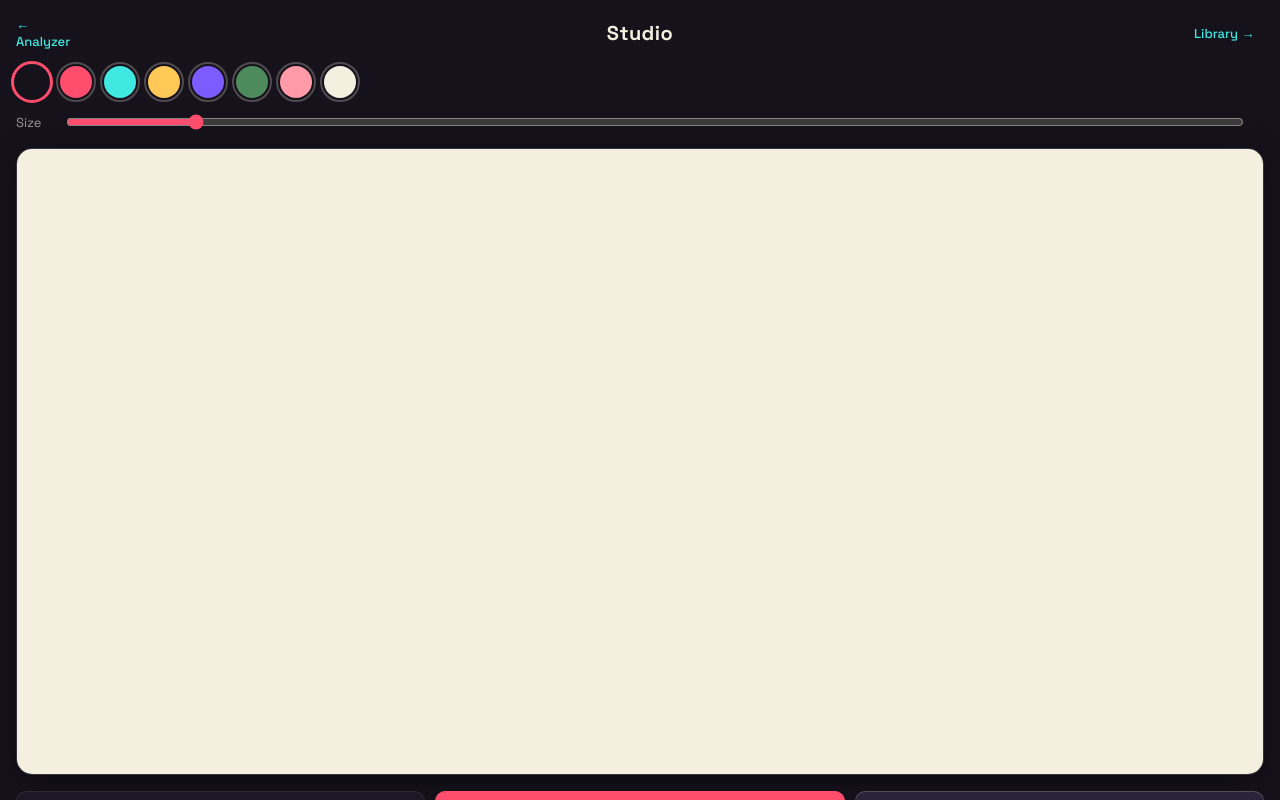
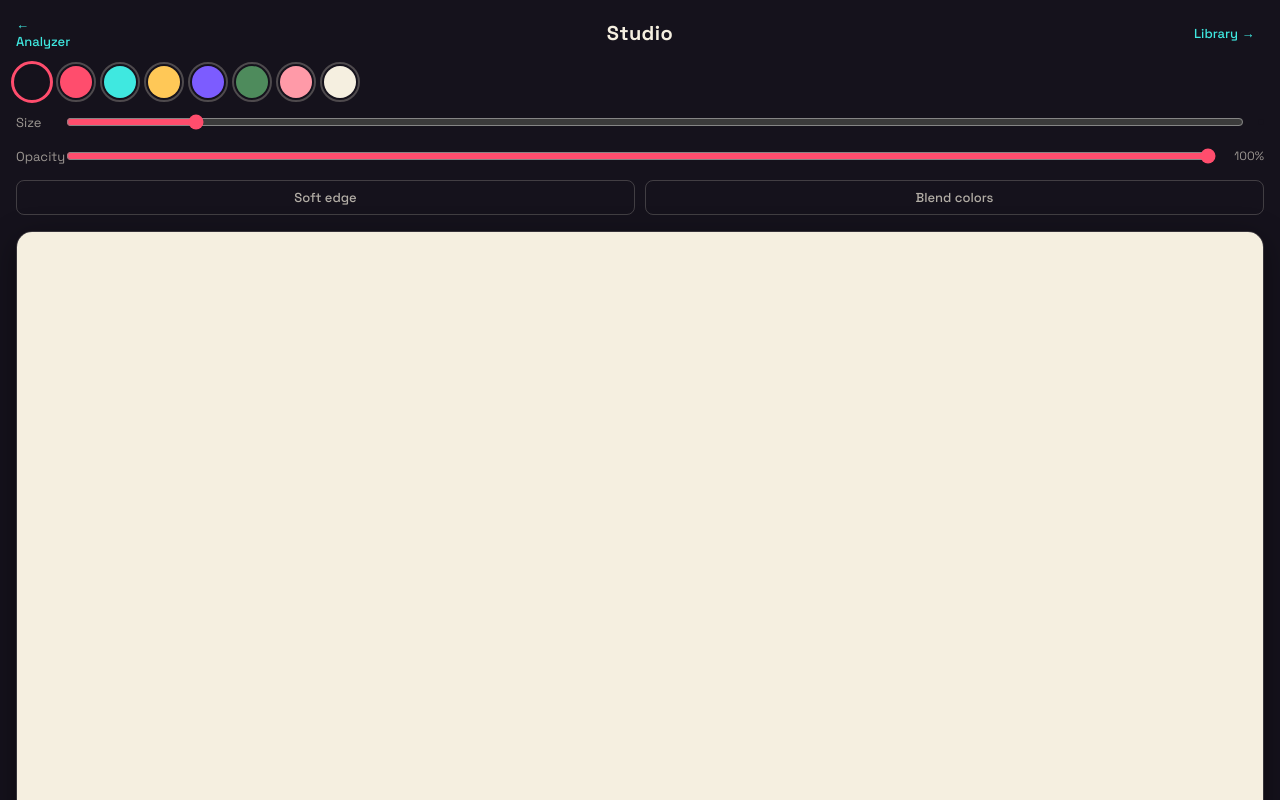
Before and after one commit to MFM-codex/Anime-studio-app, a Next.js app: page /studio in a window 1280 px wide. Shown: the top 800 px of the page. Built offline with nearby package versions, Linux system fonts and the light colour scheme; no server answers.

Commit message:
Add brush engine: smoothing, taper, opacity, soft edge, blend

```diff
--- a/pages/studio.js
+++ b/pages/studio.js
@@ -18,10 +18,15 @@ export default function Studio() {
   const canvasRef = useRef(null);
   const isDrawing = useRef(false);
   const lastPoint = useRef(null);
+  const lastMidPoint = useRef(null);
+  const lastTime = useRef(null);
 
   const [color, setColor] = useState(COLORS[0].value);
   const [size, setSize] = useState(6);
   const [tool, setTool] = useState("brush"); // "brush" | "eraser"
+  const [opacity, setOpacity] = useState(100);
+  const [softBrush, setSoftBrush] = useState(false);
+  const [blendMix, setBlendMix] = useState(false);
   const [history, setHistory] = useState([]);
   const [showSaveBox, setShowSaveBox] = useState(false);
   const [drawingName, setDrawingName] = useState("");
@@ -99,7 +104,10 @@ export default function Studio() {
     e.preventDefault();
     pushHistory();
     isDrawing.current = true;
-    lastPoint.current = getPoint(e);
+    const point = getPoint(e);
+    lastPoint.current = point;
+    lastMidPoint.current = point;
+    lastTime.current = performance.now();
   }
 
   function draw(e) {
@@ -109,14 +117,43 @@ export default function Studio() {
     const ctx = canvas.getContext("2d");
     const point = getPoint(e);
 
+    const now = performance.now();
+    const dt = Math.max(now - (lastTime.current || now), 1);
+    const dx = point.x - lastPoint.current.x;
+    const dy = point.y - lastPoint.current.y;
+    const dist = Math.sqrt(dx * dx + dy * dy);
+    const speed = dist / dt; // px per ms
+
+    const baseWidth = tool === "eraser" ? size * 3 : size;
+    // Faster movement -> thinner line, like a real hand-drawn taper.
+    // No effect on eraser, which should stay a consistent width.
+    const taper = tool === "eraser" ? 1 : Math.max(0.4, 1 - speed * 1.8);
+    const strokeWidth = baseWidth * taper;
+
+    const midPoint = {
+      x: (lastPoint.current.x + point.x) / 2,
+      y: (lastPoint.current.y + point.y) / 2,
+    };
+
+    ctx.save();
+    ctx.globalAlpha = tool === "eraser" ? 1 : opacity / 100;
+    ctx.globalCompositeOperation =
+      tool === "brush" && blendMix ? "multiply" : "source-over";
+    if (tool === "brush" && softBrush) {
+      ctx.filter = `blur(${Math.max(1, strokeWidth * 0.18)}px)`;
+    }
+
     ctx.beginPath();
-    ctx.moveTo(lastPoint.current.x, lastPoint.current.y);
-    ctx.lineTo(point.x, point.y);
+    ctx.moveTo(lastMidPoint.current.x, lastMidPoint.current.y);
+    ctx.quadraticCurveTo(lastPoint.current.x, lastPoint.current.y, midPoint.x, midPoint.y);
     ctx.strokeStyle = tool === "eraser" ? "#F5EFE0" : color;
-    ctx.lineWidth = tool === "eraser" ? size * 3 : size;
+    ctx.lineWidth = strokeWidth;
     ctx.stroke();
+    ctx.restore();
 
     lastPoint.current = point;
+    lastMidPoint.current = midPoint;
+    lastTime.current = now;
   }
 
   function endDraw() {
@@ -175,9 +212,41 @@ export default function Studio() {
     }
   }
 
-  // Fill canvas with paper color on first mount
+  function drawImageOntoCanvas(dataUri) {
+    const canvas = canvasRef.current;
+    const ctx = canvas.getContext("2d");
+    const img = new Image();
+    img.onload = () => {
+      ctx.save();
+      ctx.setTransform(1, 0, 0, 1, 0, 0);
+      ctx.clearRect(0, 0, canvas.width, canvas.height);
+      ctx.drawImage(img, 0, 0, canvas.width, canvas.height);
+      ctx.restore();
+    };
+    img.src = dataUri;
+  }
+
+  // Fill canvas with paper color on first mount, or load a drawing sent
+  // over from the Library ("Edit in Studio").
   useEffect(() => {
-    fillPaper();
+    let pending = null;
+    try {
+      const raw = sessionStorage.getItem("loadIntoStudio");
+      if (raw) {
+        pending = JSON.parse(raw);
+        sessionStorage.removeItem("loadIntoStudio");
+      }
+    } catch (err) {
+      pending = null;
+    }
+
+    if (pending && pending.image_data) {
+      fillPaper();
+      drawImageOntoCanvas(pending.image_data);
+      setDrawingName(pending.name || "");
+    } else {
+      fillPaper();
+    }
     // eslint-disable-next-line react-hooks/exhaustive-deps
   }, []);
 
@@ -254,6 +323,40 @@ export default function Studio() {
                 border: tool === "eraser" ? "1px solid #FFC857" : "none",
               }}
             />
+          </div>
+
+          <div style={styles.sizeRow}>
+            <span style={styles.sizeLabel}>Opacity</span>
+            <input
+              type="range"
+              min="10"
+              max="100"
+              value={opacity}
+              onChange={(e) => setOpacity(Number(e.target.value))}
+              style={styles.slider}
+            />
+            <span style={styles.opacityValue}>{opacity}%</span>
+          </div>
+
+          <div style={styles.toggleRow}>
+            <button
+              onClick={() => setSoftBrush((v) => !v)}
+              style={{
+                ...styles.toggleChip,
+                ...(softBrush ? styles.toggleChipActive : {}),
+              }}
+            >
+              Soft edge
+            </button>
+            <button
+              onClick={() => setBlendMix((v) => !v)}
+              style={{
+                ...styles.toggleChip,
+                ...(blendMix ? styles.toggleChipActive : {}),
+              }}
+            >
+              Blend colors
+            </button>
           </div>
         </div>
 
@@ -413,6 +516,34 @@ const styles = {
     borderRadius: "50%",
     flexShrink: 0,
   },
+  opacityValue: {
+    fontSize: 12,
+    color: "rgba(245,239,224,0.6)",
+    width: 34,
+    textAlign: "right",
+    flexShrink: 0,
+  },
+  toggleRow: {
+    display: "flex",
+    gap: 10,
+  },
+  toggleChip: {
+    flex: 1,
+    padding: "8px 0",
+    borderRadius: 8,
+    border: "1px solid rgba(245,239,224,0.2)",
+    background: "transparent",
+    color: "rgba(245,239,224,0.7)",
+    fontFamily: "inherit",
+    fontSize: 13,
+    fontWeight: 500,
+    cursor: "pointer",
+  },
+  toggleChipActive: {
+    background: "#7C5CFF",
+    borderColor: "#7C5CFF",
+    color: "#F5EFE0",
+  },
   canvasWrap: {
     flex: 1,
     margin: "0 16px 16px",
```
Also changed, not shown: pages/library.js (+32 -2 lines), 1 other file (tests, documents, lock files or other folders).
